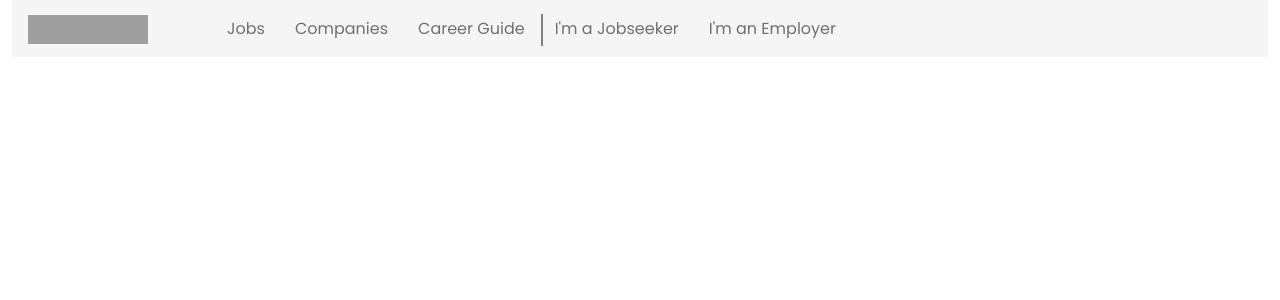
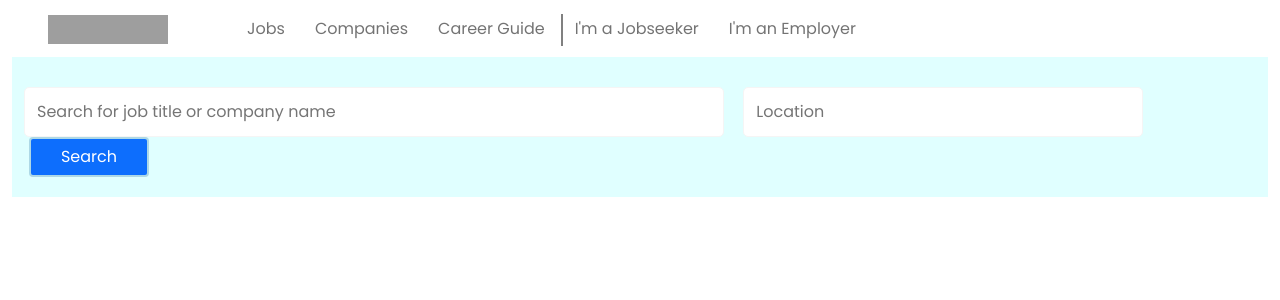
Before and after one commit to ItsEley/Nasugbu-Public-Employment-System, a PHP site: page /home.php in a window 1280 px wide. Shown: the top 300 px of the page. Run offline with PHP 8.4, Linux system fonts and the light colour scheme; grey boxes are pictures that could not be loaded.

Commit message:
Edited home.php and home.css

```diff
--- a/home.css
+++ b/home.css
@@ -6,25 +6,56 @@
   box-sizing: border-box;
   font-family: "Poppins", sans-serif;
 }
-nav{
-    background-color: whitesmoke;
+nav {
+  background-color: white;
+  padding: 20px;
 }
 ul {
-    list-style:none;
+  list-style: none;
 }
-ul li{
-    display:inline-block;
-    padding:0 7px;
-    position:relative;
+ul li {
+  display: inline-block;
+  padding: 0 7px;
+  position: relative;
   color: black;
 }
 
-ul li:nth-child(3)::before{
-    content:"";
-    border:2px solid grey;
+ul li:nth-child(3)::before {
+  content: "";
+  border: 2px solid grey;
   border-width: 2px 2px 0 0;
-    position:absolute;
-    right:-3px;
-    top:5px;
-    height:80%;
+  position: absolute;
+  right: -3px;
+  top: 5px;
+  height: 80%;
 }
+
+#sub-nav {
+  background-color: lightcyan;
+  padding-bottom: 20px;
+}
+
+#searchj {
+  margin-top: 30px;
+  width: 700px;
+  border-radius: 5px;
+  padding: 12px;
+  margin-right: 15px;
+  border: 1px solid whitesmoke;
+}
+
+#searchl {
+  margin-top: 30px;
+  width: 400px;
+  border-radius: 5px;
+  padding: 12px;
+  border: 1px solid whitesmoke;
+}
+
+#searchq-btn {
+  border: 2px solid lightblue;
+  color: white;
+  margin-left: 5px;
+  height: 40px;
+  width: 120px;
+}
--- a/home.php
+++ b/home.php
@@ -5,15 +5,14 @@
     <meta http-equiv="X-UA-Compatible" content="IE=edge">
     <meta name="viewport" content="width=device-width, initial-scale=1.0">
     <title>Home | PESO Nasugbu</title>
+    <link href="https://cdn.jsdelivr.net/npm/bootstrap@5.0.2/dist/css/bootstrap.min.css" rel="stylesheet" integrity="sha384-EVSTQN3/azprG1Anm3QDgpJLIm9Nao0Yz1ztcQTwFspd3yD65VohhpuuCOmLASjC" crossorigin="anonymous">
     <link rel="stylesheet" type="text/css" href="home.css">
-    <link href="https://cdn.jsdelivr.net/npm/bootstrap@5.0.2/dist/css/bootstrap.min.css" rel="stylesheet" integrity="sha384-EVSTQN3/azprG1Anm3QDgpJLIm9Nao0Yz1ztcQTwFspd3yD65VohhpuuCOmLASjC" crossorigin="anonymous">
-
 </head>
 <body>
 <div class="container-fluid">
         <nav class="navbar navbar-expand-lg navbar-light" id="navbar-main">
             <a href="#" class="navbar-brand mx-3">
-                <img src="images\Bossjob.svg" alt="LOGO" srcset="" height="29" width="120">
+                <img src="https://assets.bossjob.com/jobseeker/Bossjob.svg" alt="LOGO" srcset="" height="29" width="120">
             </a>
 
             <button class="navbar-toggler" type="button" data-bs-toggle="collapse" data-bs-target="#contentMenu">
@@ -36,8 +35,18 @@
                     <a href="#" class="nav-link">I'm an Employer</a></li>
                 </ul>
             </nav>
+            <div class="sub-navbar row mx-auto" id="sub-nav">
+              <div class="form">
+                <input id="searchj"type="text" name="searchj" value="<?php echo isset($_GET['searchj']) ? $_GET['searchj'] : ''; ?>" placeholder="Search for job title or company name">
+                <input class="autocomplete" action="/action_page.php"id="searchl"type="text" name="searchl" value="<?php echo isset($_GET['searchl']) ? $_GET['searchl'] : ''; ?>" placeholder="Location">
+
+                <button id="searchq-btn" class="btn btn-primary" type="submit" value="search" name="">Search</button>
+              </div>
+            </div>
+
         </div>
     </div>
+
     <script src="https://cdn.jsdelivr.net/npm/bootstrap@5.0.2/dist/js/bootstrap.bundle.min.js" integrity="sha384-MrcW6ZMFYlzcLA8Nl+NtUVF0sA7MsXsP1UyJoMp4YLEuNSfAP+JcXn/tWtIaxVXM" crossorigin="anonymous"></script>
 </body>
 </html>
```
Lines whose indentation alone changed are shown as unchanged.
